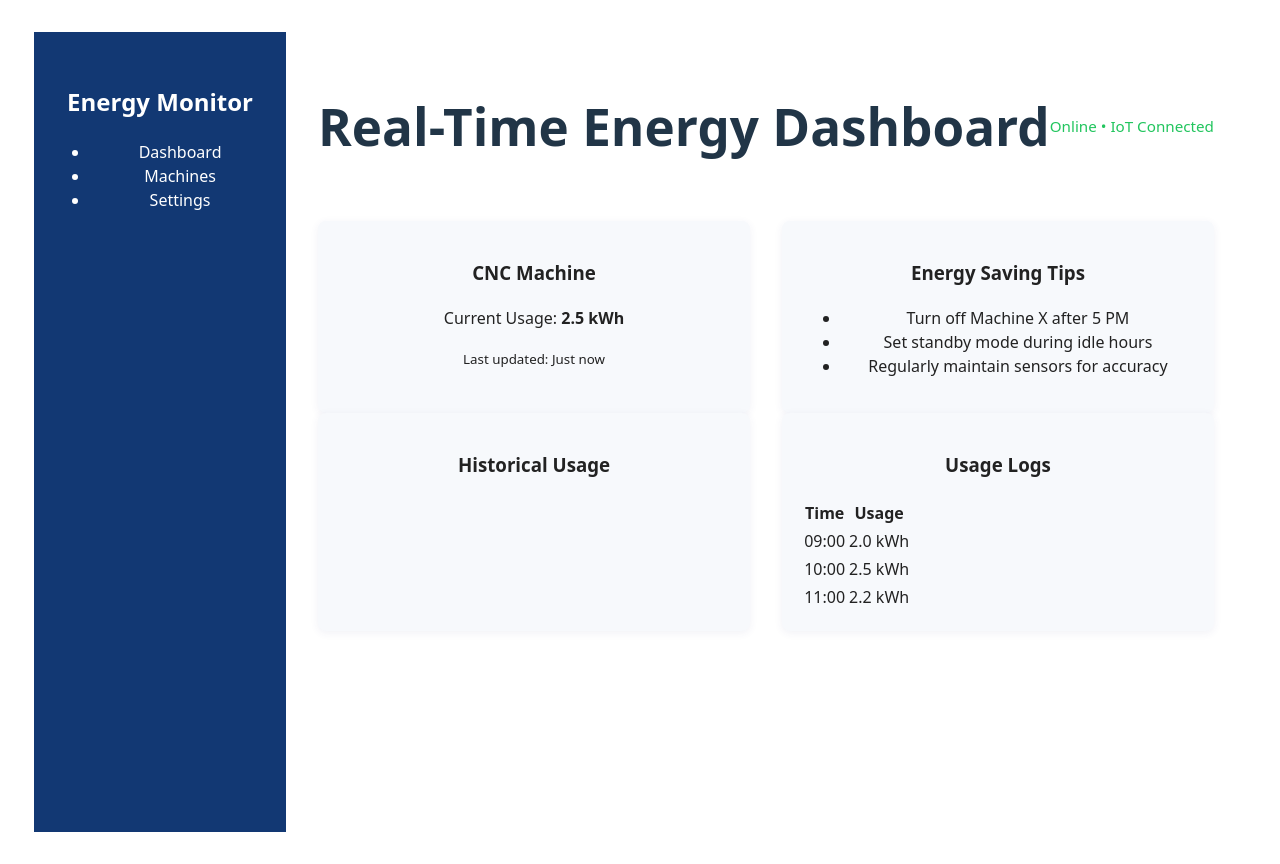
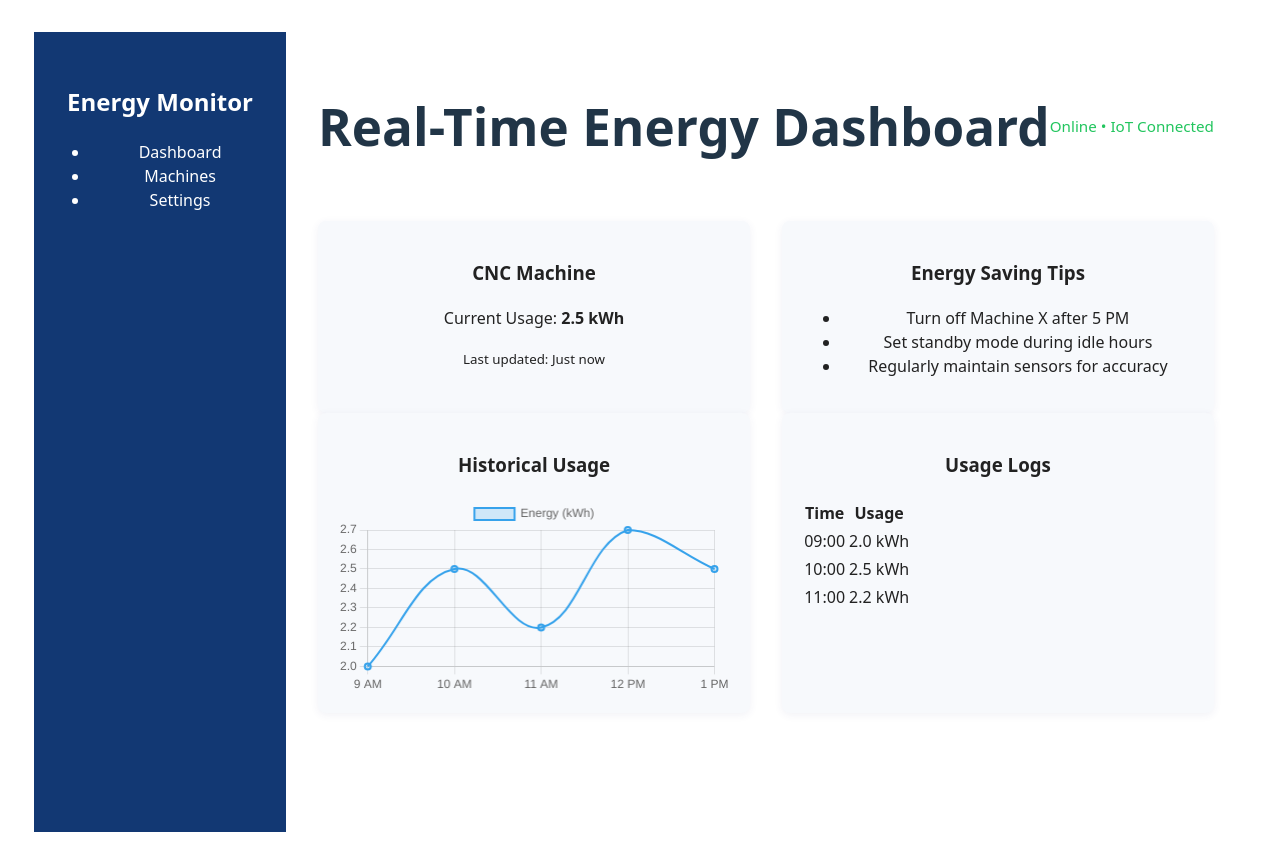
Before and after one commit to harshavardhan-macha/smartenergysystem, a React (Vite) app: page / in a window 1280 px wide. Built offline with nearby package versions, Linux system fonts and the light colour scheme.

Commit message:
updated the charts

```diff
--- a/src/UsageGraph.jsx
+++ b/src/UsageGraph.jsx
@@ -1,4 +1,26 @@
-import { Line } from "react-chartjs-2";
+import {
+  Chart,
+  CategoryScale,
+  LinearScale,
+  PointElement,
+  LineElement,
+  BarElement,
+  Title,
+  Tooltip,
+  Legend
+} from 'chart.js';
+import { Line } from 'react-chartjs-2';
+Chart.register(
+  CategoryScale,
+  LinearScale,
+  PointElement,
+  LineElement,
+  BarElement,
+  Title,
+  Tooltip,
+  Legend
+);
+
 function UsageGraph() {
   const data = {
     labels: ["9 AM", "10 AM", "11 AM", "12 PM", "1 PM"],
@@ -16,7 +38,7 @@ function UsageGraph() {
   return (
     <div className="usage-graph">
       <h3>Historical Usage</h3>
-      {/* <Line data={data} /> */}
+      <Line data={data} />
     </div>
   );
 }
```
